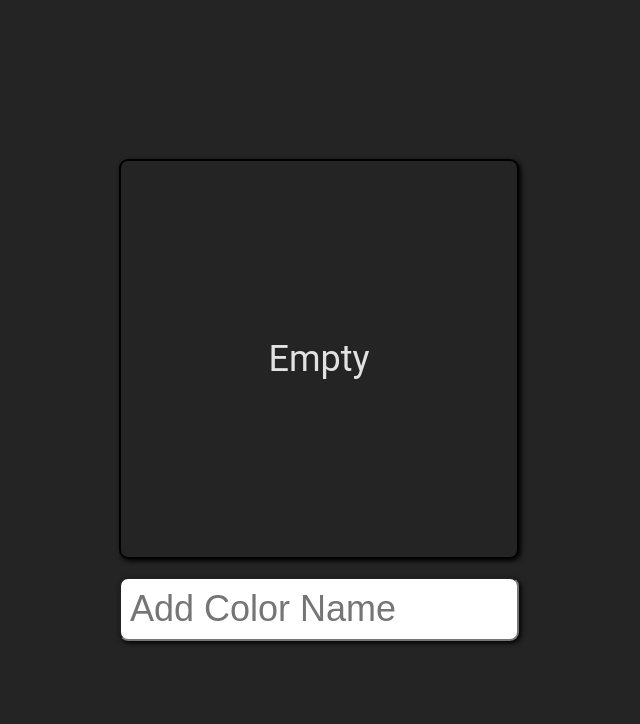
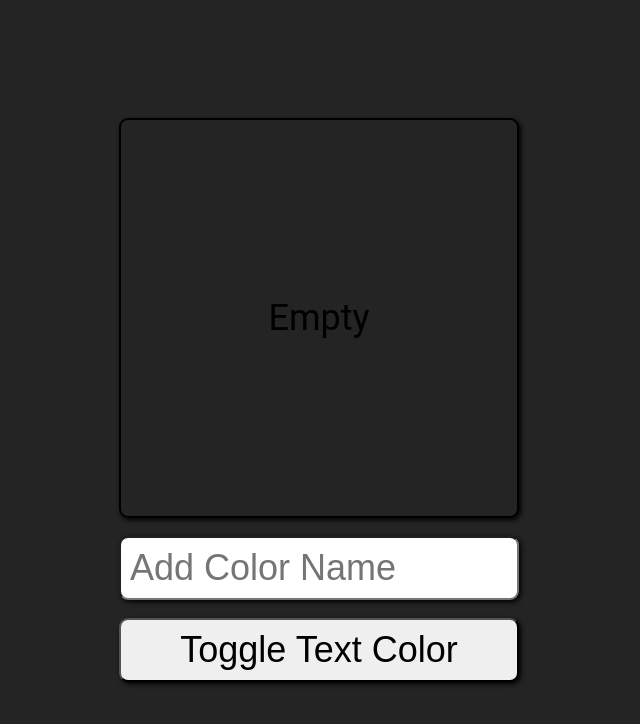
Before and after one commit to OsuwoJr/Color-App, a React (Vite) app: page / in a window 1280 px wide. Shown: the top 724 px of the page, without its empty margins (321-961 px from the left). Built offline with nearby package versions, Linux system fonts and the light colour scheme.

Commit message:
toggle
Darktheme

```diff
--- a/src/App.jsx
+++ b/src/App.jsx
@@ -18,6 +18,8 @@ function App() {
        setColorValue={setColorValue}
        hexValue={hexValue}
        setHexValue={setHexValue}
+       isDarkText={isDarkText}
+       setIsDarkText={setIsDarkText}
        />
       </div>
 
--- a/src/Input.jsx
+++ b/src/Input.jsx
@@ -1,5 +1,7 @@
 import colorNames from "colornames"
-const Input = ({colorValue, setColorValue, setHexValue}) => {
+const Input = ({
+  colorValue, setColorValue, setHexValue,isDarkText,setIsDarkText
+}) => {
     return (
         <form onSubmit={(e) => e.preventDefault()}>
            <label >
@@ -16,6 +18,11 @@ const Input = ({colorValue, setColorValue, setHexValue}) => {
             setHexValue(colorNames(e.target.value))
            }}
            />
+           <button
+           type="button"
+           onClick={()=>setIsDarkText(!isDarkText)}>
+            Toggle Text Color
+           </button>
         </form>
     )
 }
--- a/src/Square.jsx
+++ b/src/Square.jsx
@@ -1,10 +1,13 @@
 import React from 'react'
 
-const Square = ({colorValue, hexValue}) => {
+const Square = ({colorValue, hexValue, isDarkText}) => {
   return (
     <section
     className='square'
-    style={{backgroundColor: colorValue}}
+    style={{
+        backgroundColor: colorValue,
+        color: isDarkText ? '#000' : '#FFF'
+    }}
     >
       <p>{colorValue ? colorValue : 'Empty'}</p>
       <p>{hexValue ? hexValue : null}</p>
```
